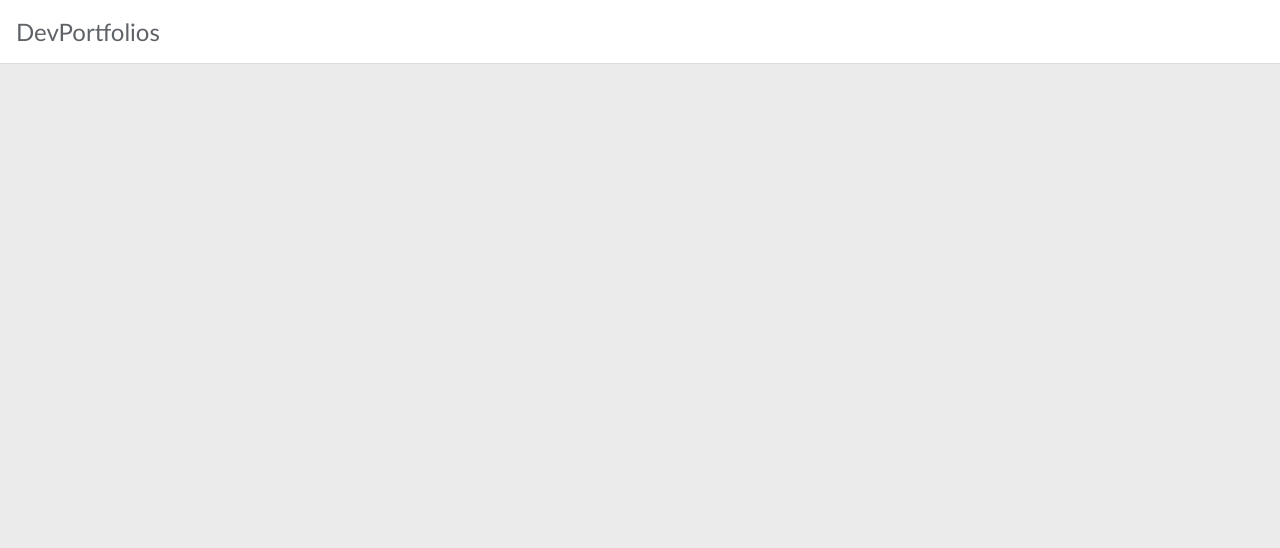
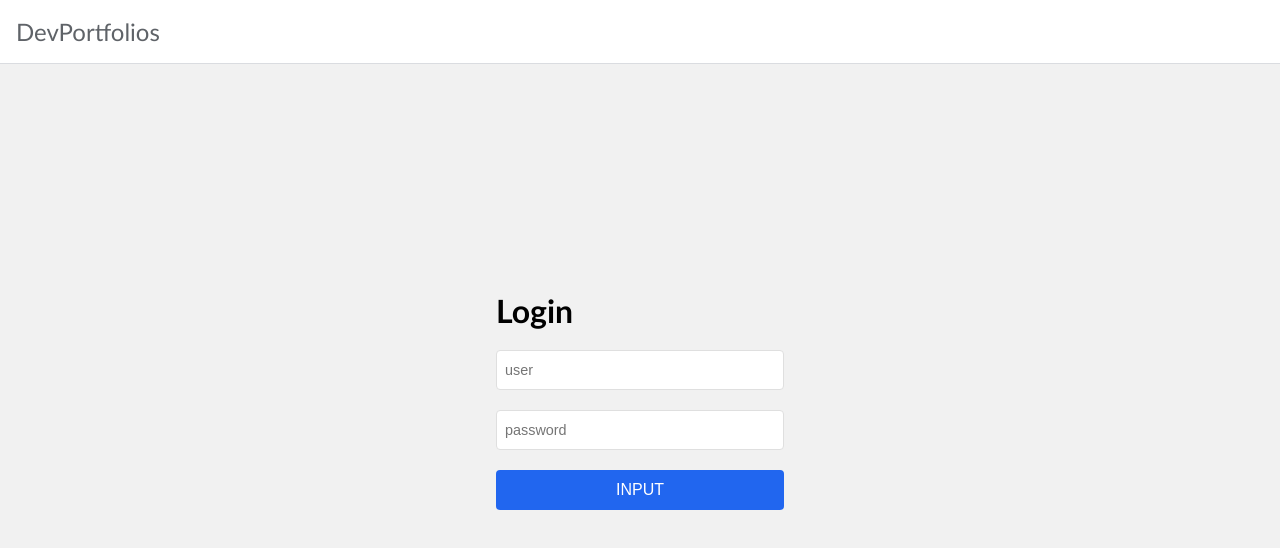
Before and after one commit to dandreamatias/dev-portfolios-react, a React (Create React App) app: page /admin in a window 1280 px wide. Shown: the top 548 px of the page. Built offline with nearby package versions, Linux system fonts and the light colour scheme; no server answers.

Commit message:
protect admin route

```diff
--- a/src/App.js
+++ b/src/App.js
@@ -8,6 +8,7 @@ import Nav from './components/navbar/Nav';
 import { Toast } from './components/toast/Toast';
 import Admin from './pages/admin/Admin';
 import Login from './pages/login/Login';
+import ProtectedRoute from './components/ProtectedRoute';
 
 function App() {
   return (
@@ -23,9 +24,9 @@ function App() {
         <Route path='/favorites'>
           <Favorites />
         </Route>
-        <Route path='/admin'>
+        <ProtectedRoute path='/admin'>
           <Admin />
-        </Route>
+        </ProtectedRoute>
         <Route path='/login'>
           <Login />
         </Route>
--- /dev/null
+++ b/src/components/ProtectedRoute.js
@@ -0,0 +1,11 @@
+import React from 'react';
+import { Route } from 'react-router-dom';
+import Login from '../pages/login/Login';
+
+const ProtectedRoute = (props) => {
+  const userIsLogged = localStorage.getItem('__token');
+
+  return <Route {...props}>{userIsLogged ? props.children : <Login />}</Route>;
+};
+
+export default ProtectedRoute;
--- a/src/pages/login/Login.js
+++ b/src/pages/login/Login.js
@@ -20,6 +20,7 @@ export default function Login() {
 
   const handleSubmit = (e) => {
     e.preventDefault();
+    localStorage.setItem('__token', 'adiwd98u3duaqu73tdq9');
     history.push('/admin');
   };
 
```
